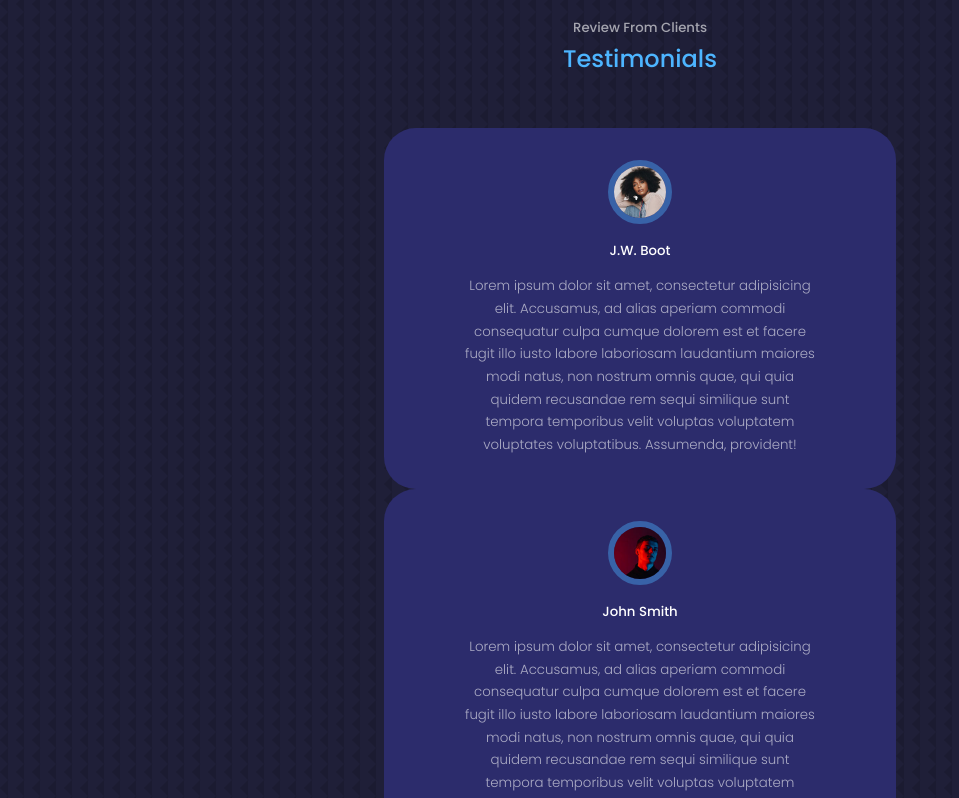
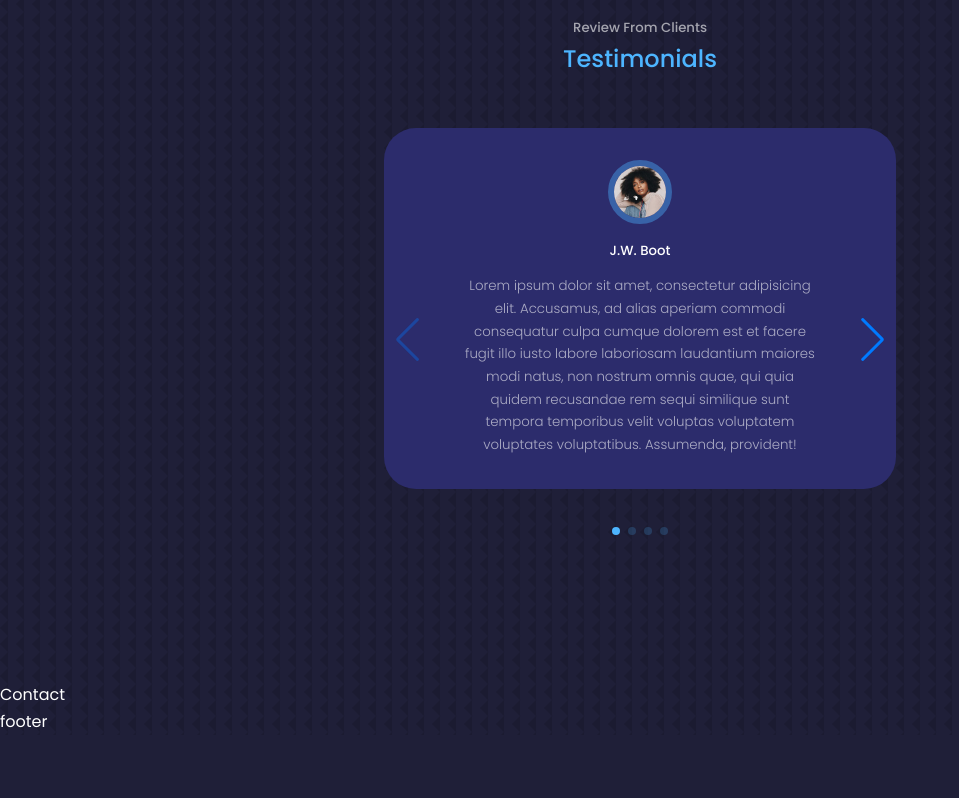
Before and after one commit to MrGultekin/react-portfolio, a React (Create React App) app: page / in a window 1280 px wide. Shown: the part 3940-4738 px from the top of the page, without its empty margins (0-959 px from the left). After the commit the page ends 4675 px from the top, so only its background shows below. Built offline with nearby package versions, Linux system fonts and the light colour scheme.

Commit message:
Pagination color changed.

```diff
--- a/package.json
+++ b/package.json
@@ -10,6 +10,7 @@
     "react-dom": "^18.1.0",
     "react-icons": "^4.3.1",
     "react-scripts": "5.0.1",
+    "swiper": "^8.1.4",
     "web-vitals": "^2.1.4"
   },
   "scripts": {
--- a/src/components/testimonials/Testimonials.jsx
+++ b/src/components/testimonials/Testimonials.jsx
@@ -3,6 +3,14 @@ import AVT1 from '../../assets/avatar1.jpg'
 import AVT2 from '../../assets/avatar2.jpg'
 import AVT3 from '../../assets/avatar3.jpg'
 import AVT4 from '../../assets/avatar4.jpg'
+// import Swiper core and required modules
+import {Navigation, Pagination, Scrollbar} from 'swiper';
+import {Swiper, SwiperSlide} from 'swiper/react';
+// Import Swiper styles
+import 'swiper/css';
+import 'swiper/css/navigation';
+import 'swiper/css/pagination';
+import 'swiper/css/scrollbar';
 
 const data = [
     {
@@ -45,21 +53,31 @@ const Testimonials = () => {
         <section id="testimonials">
             <h5>Review From Clients</h5>
             <h2>Testimonials</h2>
-            <div className="container testimonials__container">
+            <Swiper className="container testimonials__container"
+                // install Swiper modules
+                    modules={[Navigation, Pagination, Scrollbar]}
+                    spaceBetween={40}
+                    slidesPerView={1}
+                    navigation
+                    pagination={{ clickable: true }}
+                    // scrollbar={{ draggable: true }}
+                    onSwiper={(swiper) => console.log(swiper)}
+                    onSlideChange={() => console.log('slide change')}
+            >
                 {
-                    data.map(({avatar, name, review}, index) =>{
+                    data.map(({avatar, name, review}, index) => {
                         return (
-                    <article key={index} className="testimonial">
-                    <div className="client__avatar">
-                    <img src={avatar} alt="women 1"/>
-                    </div>
-                    <h5 className={'client__name'}>{name}</h5>
-                    <small className="client__review"> {review}</small>
-                    </article>
+                            <SwiperSlide key={index} className="testimonial">
+                                <div className="client__avatar">
+                                    <img src={avatar} alt="women 1"/>
+                                </div>
+                                <h5 className={'client__name'}>{name}</h5>
+                                <small className="client__review"> {review}</small>
+                            </SwiperSlide>
                         )
                     })
                 }
-            </div>
+            </Swiper>
         </section>
     )
 }
--- a/src/components/testimonials/testimonials.css
+++ b/src/components/testimonials/testimonials.css
@@ -1,5 +1,6 @@
 .container.testimonials__container{
     width: 40%;
+    padding-bottom:4rem;
 }
 .client__avatar{
     width:4rem;
@@ -23,6 +24,9 @@
     width: 80%;
     margin:.8rem auto 0;
 }
+.swiper-pagination-clickable .swiper-pagination-bullet{
+background: var(--color--primary);
+}
 /*======================= Media (Medium Devices )=====================*/
 @media only screen and (max-width:1024px) {
     .container.testimonials__container{
```
Also changed, not shown: 1 other file (tests, documents, lock files or other folders).
